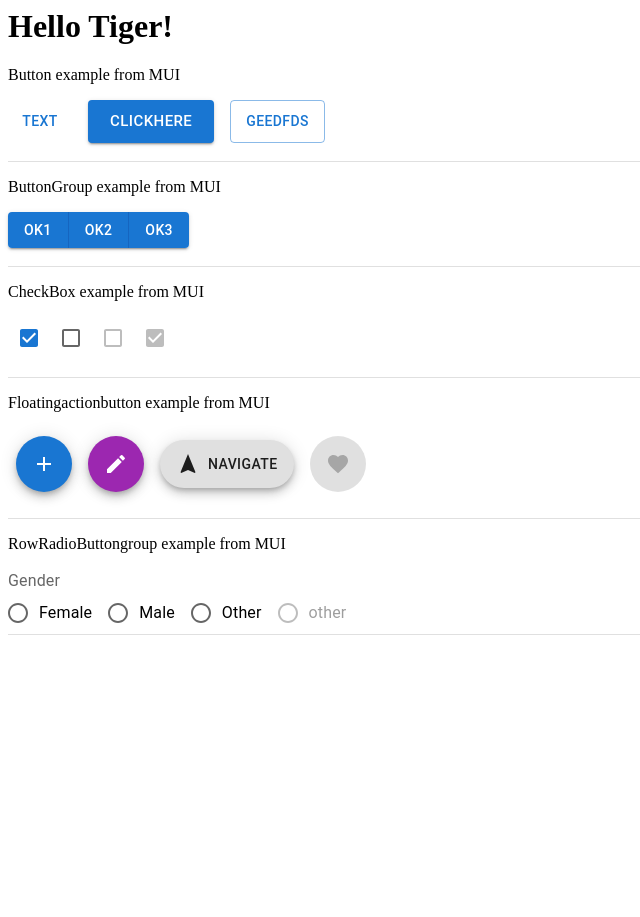
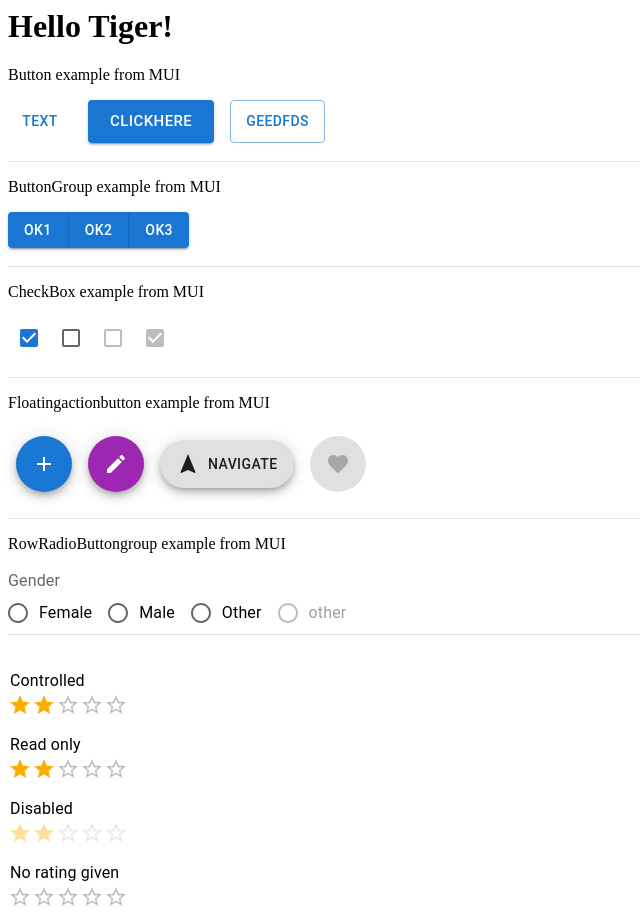
Before and after one commit to Zeetahub/My-first-react, a React (Create React App) app: page / in a window 1280 px wide. Shown: the whole page, without its empty margins (0-640 px from the left). Before the commit the page ends 800 px from the top, so only its background shows below. Built offline with nearby package versions, Linux system fonts and the light colour scheme.

Commit message:
rating component

```diff
--- a/src/App.js
+++ b/src/App.js
@@ -5,6 +5,7 @@ import {BasicButtonGroup}from './Ui_components/buttongroup';
 import {Checkboxes} from './Ui_components/checkbox';
 import {FloatingActionButton} from './Ui_components/floatingactionbutton'
 import {RowRadioButtongroup} from './Ui_components/radiobutton'
+import { BasicRating } from './Ui_components/rating'
 export default function App() {
   return (
     <div>
@@ -30,6 +31,10 @@ export default function App() {
       <RowRadioButtongroup/>
       <br />
       <Divider />
+      <br />
+      <BasicRating  />
+
+
     </div>
   );
 }
--- /dev/null
+++ b/src/Ui_components/rating.js
@@ -0,0 +1,31 @@
+import * as React from 'react';
+import Box from '@mui/material/Box';
+import Rating from '@mui/material/Rating';
+import Typography from '@mui/material/Typography';
+
+export function BasicRating() {
+  const [value, setValue] = React.useState(2);
+
+  return (
+    <Box
+      sx={{
+        '& > legend': { mt: 2 },
+      }}
+    >
+      <Typography component="legend">Controlled</Typography>
+      <Rating
+        name="simple-controlled"
+        value={value}
+        onChange={(event, newValue) => {
+          setValue(newValue);
+        }}
+      />
+      <Typography component="legend">Read only</Typography>
+      <Rating name="read-only" value={value} readOnly />
+      <Typography component="legend">Disabled</Typography>
+      <Rating name="disabled" value={value} disabled />
+      <Typography component="legend">No rating given</Typography>
+      <Rating name="no-value" value={null} />
+    </Box>
+  );
+}
```
Also changed, not shown: package.json (+13 -1 lines), 2 other files (tests, documents, lock files or other folders).
